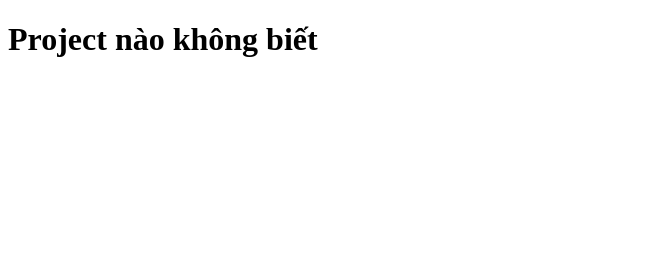
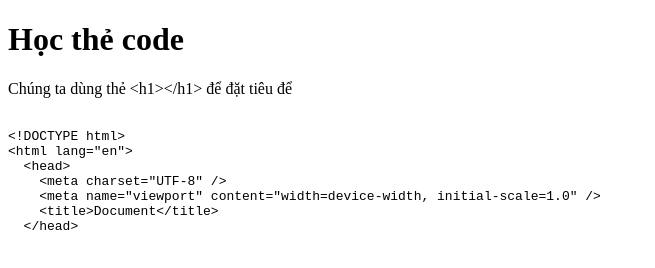
Before and after one commit to NganHa162/project1, a plain HTML site: page index.html in a window 1280 px wide. Shown: the whole page, without its empty margins (0-655 px from the left). Drawn offline with Linux system fonts and the light colour scheme.

Commit message:
commit thử thôi ai biết

```diff
--- a/index.html
+++ b/index.html
@@ -6,6 +6,18 @@
     <title>Document</title>
   </head>
   <body>
-    <h1>Project nào không biết</h1>
+    <h1>Học thẻ code</h1>
+    <p>Chúng ta dùng thẻ &lt;h1&gt;&lt;/h1&gt; để đặt tiêu để</p>
+    <pre>
+      <code>
+&lt;!DOCTYPE html&gt;
+&lt;html lang=&quot;en&quot;&gt;
+  &lt;head&gt;
+    &lt;meta charset=&quot;UTF-8&quot; /&gt;
+    &lt;meta name=&quot;viewport&quot; content=&quot;width=device-width, initial-scale=1.0&quot; /&gt;
+    &lt;title&gt;Document&lt;/title&gt;
+  &lt;/head&gt;
+      </code>
+    </pre>
   </body>
 </html>
```
